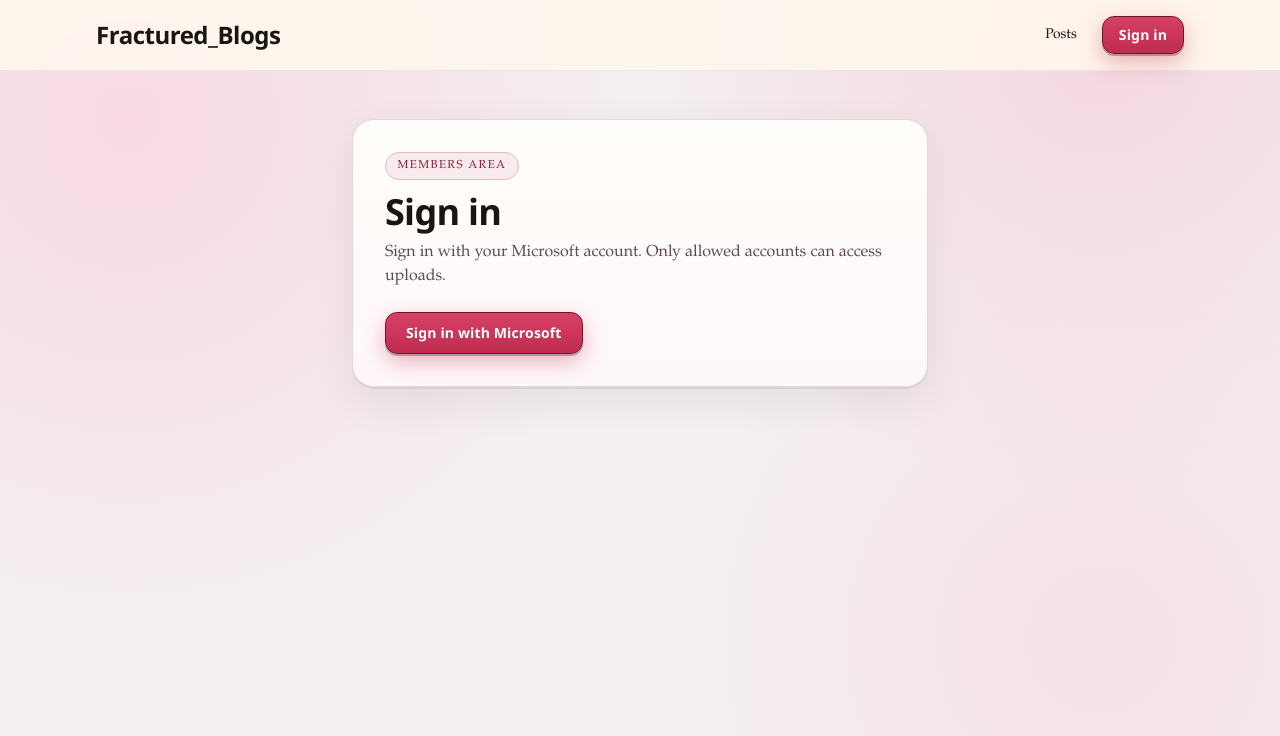
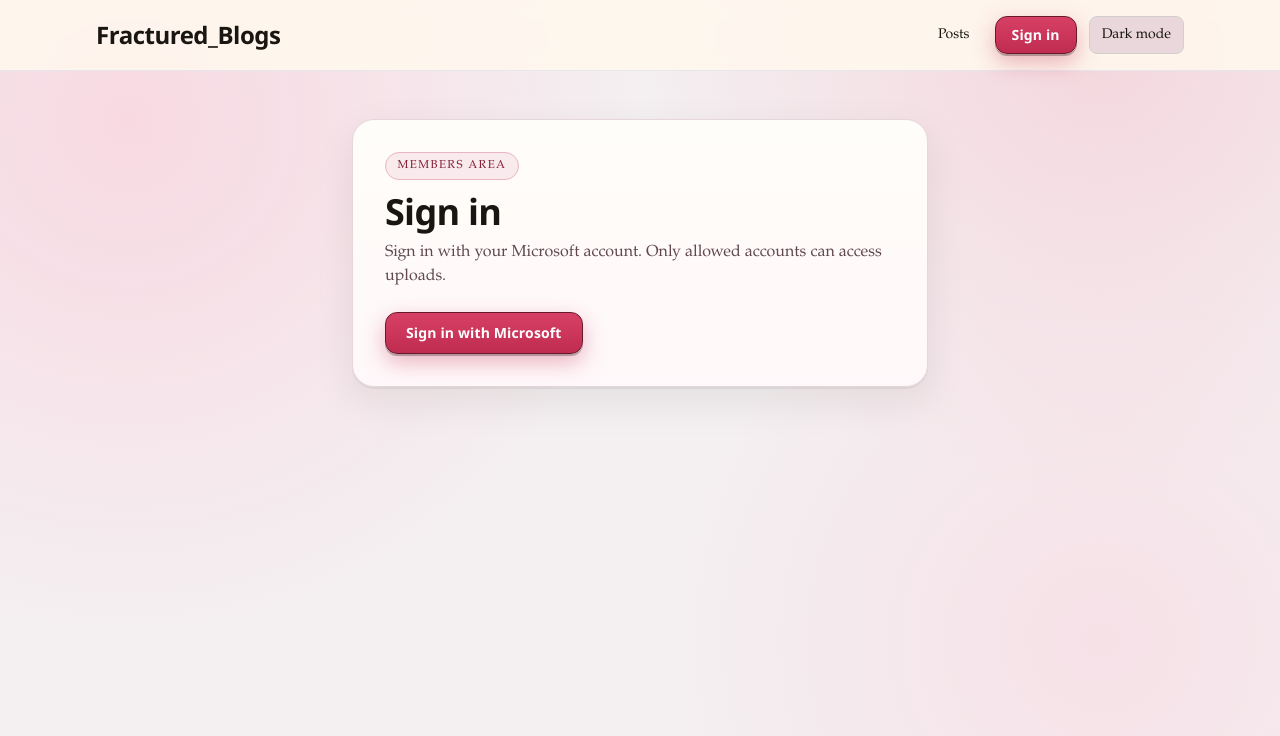
Before and after one commit to fraserwilson/fraxtured_blogs, a Next.js app in the folder web/: page /signin in a window 1280 px wide. Shown: the top 736 px of the page. Built offline with nearby package versions, Linux system fonts and the light colour scheme; no server answers.

Commit message:
light dark mode toggle

```diff
--- a/web/app/globals.css
+++ b/web/app/globals.css
@@ -12,10 +12,33 @@
   --soft: #dcc8cf;
   --card: #fff8fa;
   --muted: #5f4850;
+  --header-bg: rgba(255, 249, 238, 0.86);
+  --field-bg: #fffefb;
+  --field-border: color-mix(in srgb, var(--soft) 75%, #000 25%);
+  --outline-bg: color-mix(in srgb, #fff 82%, var(--accent-2) 18%);
 }
 
 * {
   box-sizing: border-box;
+}
+
+html.theme-light {
+  color-scheme: light;
+}
+
+html.theme-dark {
+  color-scheme: dark;
+  --bg: #120f12;
+  --fg: #f6f1f4;
+  --accent: #d13b60;
+  --accent-2: #a7274a;
+  --soft: #4a3a41;
+  --card: #1c171b;
+  --muted: #d2c0c8;
+  --header-bg: rgba(21, 18, 21, 0.82);
+  --field-bg: #171218;
+  --field-border: color-mix(in srgb, var(--soft) 88%, #fff 12%);
+  --outline-bg: color-mix(in srgb, #121012 84%, var(--accent-2) 16%);
 }
 
 body {
@@ -30,6 +53,14 @@ body {
   font-family: var(--font-body), Georgia, serif;
   text-rendering: optimizeLegibility;
   -webkit-font-smoothing: antialiased;
+}
+
+html.theme-dark body {
+  background:
+    radial-gradient(circle at 12% 12%, rgba(209, 59, 96, 0.16) 0%, transparent 36%),
+    radial-gradient(circle at 88% 8%, rgba(167, 39, 74, 0.2) 0%, transparent 34%),
+    radial-gradient(circle at 84% 78%, rgba(209, 59, 96, 0.1) 0%, transparent 38%),
+    var(--bg);
 }
 
 main {
@@ -54,6 +85,14 @@ h6 {
   box-shadow:
     0 2px 0 rgba(25, 22, 17, 0.06),
     0 14px 40px rgba(25, 22, 17, 0.08);
+}
+
+html.theme-dark .panel {
+  border: 1px solid color-mix(in srgb, var(--soft) 88%, #fff 12%);
+  background: linear-gradient(180deg, #221b20 0%, var(--card) 100%);
+  box-shadow:
+    0 2px 0 rgba(0, 0, 0, 0.36),
+    0 18px 42px rgba(0, 0, 0, 0.42);
 }
 
 .kicker {
@@ -101,15 +140,15 @@ h6 {
 
 .btn-outline {
   border: 1px solid color-mix(in srgb, var(--fg) 20%, #fff 80%);
-  background: color-mix(in srgb, #fff 82%, var(--accent-2) 18%);
+  background: var(--outline-bg);
   color: var(--fg);
 }
 
 .field {
   width: 100%;
   border-radius: 12px;
-  border: 1px solid color-mix(in srgb, var(--soft) 75%, #000 25%);
-  background: #fffefb;
+  border: 1px solid var(--field-border);
+  background: var(--field-bg);
   color: var(--fg);
   padding: 0.65rem 0.8rem;
   font: inherit;
@@ -136,6 +175,10 @@ h6 {
   padding: 0.7rem 1rem;
 }
 
+html.theme-dark .prose-like blockquote {
+  background: color-mix(in srgb, var(--accent-2) 22%, #171218 78%);
+}
+
 @keyframes fade-rise {
   from {
     opacity: 0;
--- a/web/app/layout.tsx
+++ b/web/app/layout.tsx
@@ -9,7 +9,14 @@ export const metadata: Metadata = {
 
 export default function RootLayout({ children }: Readonly<{ children: React.ReactNode }>) {
   return (
-    <html lang="en">
+    <html lang="en" suppressHydrationWarning>
+      <head>
+        <script
+          dangerouslySetInnerHTML={{
+            __html: `(function(){try{var stored=localStorage.getItem("theme");var dark=stored?stored==="dark":window.matchMedia("(prefers-color-scheme: dark)").matches;document.documentElement.classList.toggle("theme-dark",dark);document.documentElement.classList.toggle("theme-light",!dark);}catch(e){document.documentElement.classList.add("theme-light");}})();`
+          }}
+        />
+      </head>
       <body>
         <SiteHeader />
         <main className="mx-auto w-full max-w-6xl px-5 py-8 md:px-8 md:py-12">{children}</main>
--- a/web/components/site-header.tsx
+++ b/web/components/site-header.tsx
@@ -2,13 +2,14 @@ import Link from "next/link";
 import { getServerSession } from "next-auth";
 import { authOptions } from "@/lib/auth";
 import { SignOutButton } from "@/components/sign-out-button";
+import { ThemeToggle } from "@/components/theme-toggle";
 
 export async function SiteHeader() {
   const session = await getServerSession(authOptions);
   const isSignedIn = Boolean(session?.user?.email);
 
   return (
-    <header className="sticky top-0 z-40 border-b border-soft/60 bg-[rgba(255,249,238,0.86)] backdrop-blur">
+    <header className="sticky top-0 z-40 border-b border-soft/60 bg-[var(--header-bg)] backdrop-blur">
       <div className="mx-auto flex w-full max-w-6xl items-center justify-between px-5 py-4 md:px-8">
         <Link href="/" className="title-display text-2xl font-bold tracking-tight text-foreground">
           Fractured_Blogs
@@ -35,6 +36,7 @@ export async function SiteHeader() {
               Sign in
             </Link>
           )}
+          <ThemeToggle />
         </nav>
       </div>
     </header>
--- /dev/null
+++ b/web/components/theme-toggle.tsx
@@ -0,0 +1,46 @@
+"use client";
+
+import { useEffect, useState } from "react";
+
+type Theme = "light" | "dark";
+
+function applyTheme(theme: Theme) {
+  const root = document.documentElement;
+  const isDark = theme === "dark";
+  root.classList.toggle("theme-dark", isDark);
+  root.classList.toggle("theme-light", !isDark);
+}
+
+export function ThemeToggle() {
+  const [theme, setTheme] = useState<Theme>("light");
+  const [mounted, setMounted] = useState(false);
+
+  useEffect(() => {
+    const stored = localStorage.getItem("theme");
+    const initial: Theme = stored === "dark" || stored === "light"
+      ? stored
+      : (window.matchMedia("(prefers-color-scheme: dark)").matches ? "dark" : "light");
+
+    setTheme(initial);
+    applyTheme(initial);
+    setMounted(true);
+  }, []);
+
+  function toggleTheme() {
+    const next: Theme = theme === "dark" ? "light" : "dark";
+    setTheme(next);
+    localStorage.setItem("theme", next);
+    applyTheme(next);
+  }
+
+  return (
+    <button
+      type="button"
+      onClick={toggleTheme}
+      className="btn-outline rounded-lg px-3 py-2 text-sm font-medium transition hover:bg-white/10"
+      aria-label="Toggle dark mode"
+    >
+      {mounted ? (theme === "dark" ? "Light mode" : "Dark mode") : "Theme"}
+    </button>
+  );
+}
```
